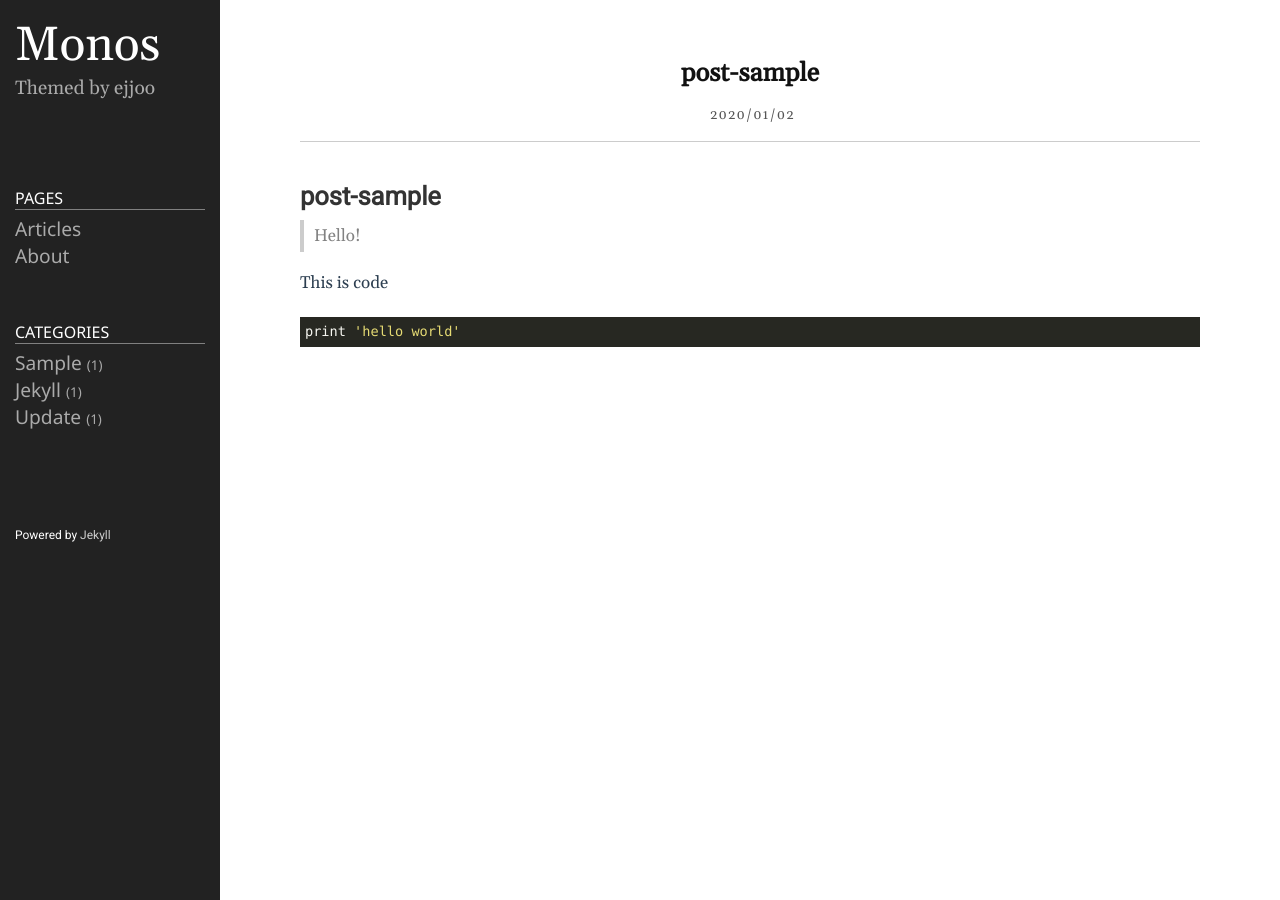
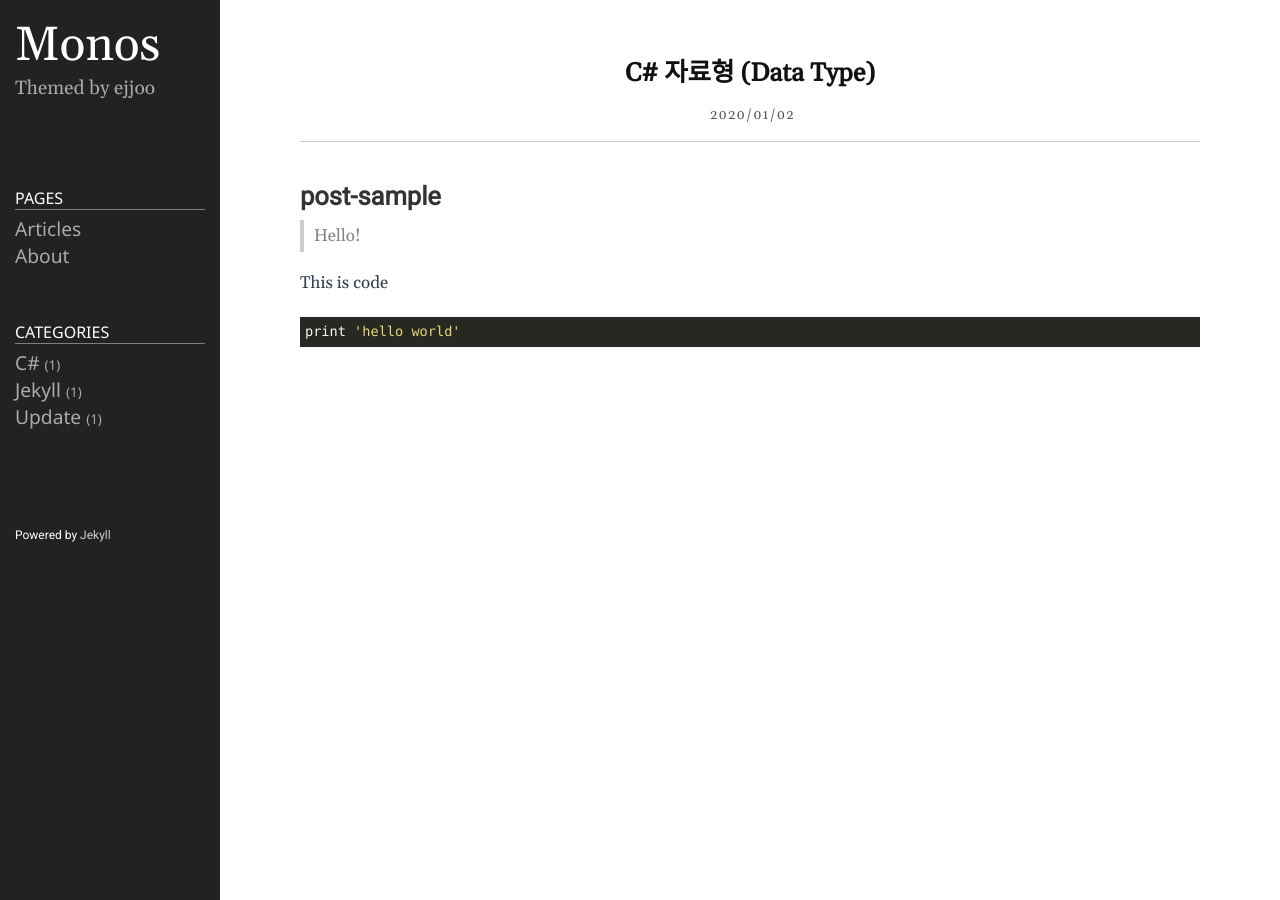
Before and after one commit to hwi4033/hwi4033.github.io, a Jekyll site: the page built from _posts/2020-01-02-post1.markdown, in a window 1280 px wide. Built offline with Jekyll 4.4.1, drawn with Linux system fonts in a browser that asks for light colours.

Commit message:
Update C# 자료형

```diff
--- a/_posts/2020-01-02-post1.markdown
+++ b/_posts/2020-01-02-post1.markdown
@@ -1,8 +1,8 @@
 ---
 layout: post
-title: post-sample
+title: C# 자료형 (Data Type)
 date: 2020-01-02 19:20:23 +0900
-category: sample
+category: C#
 ---
 # post-sample
 > Hello!
```
